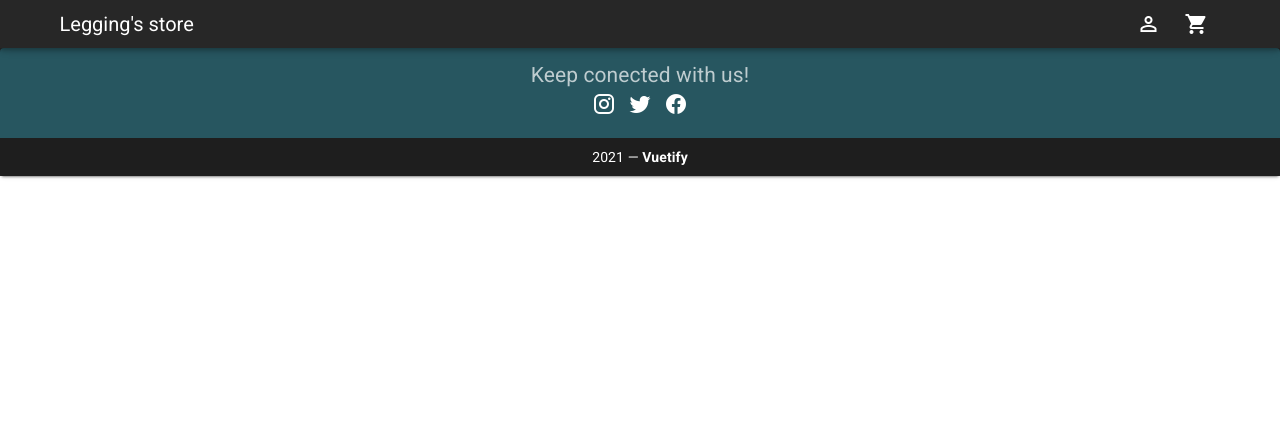
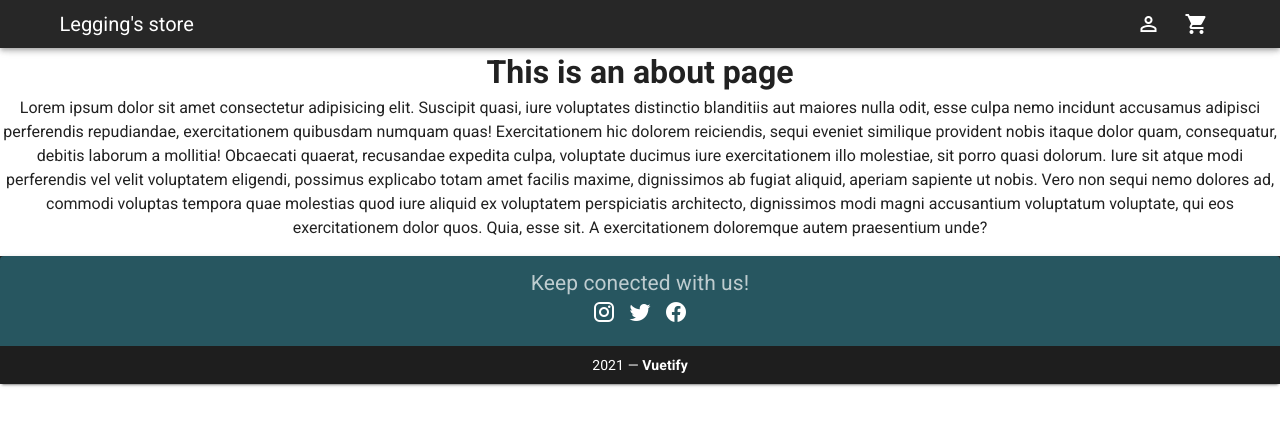
Before and after one commit to LighuenR/shop-project, a Vue app in the folder Frontend/: page /about in a window 1280 px wide. Shown: the top 426 px of the page. Built offline with nearby package versions, Linux system fonts and the light colour scheme.

Commit message:
Not much

```diff
--- a/Frontend/src/components/layout/Footer.vue
+++ b/Frontend/src/components/layout/Footer.vue
@@ -1,6 +1,6 @@
 !<template>
   <div>
-    <v-footer dark padless>
+    <v-footer dark padless class="footer">
       <v-card class="flex">
           <v-card-text class="back text-center">
           <h2> Keep conected with us!</h2>
@@ -47,6 +47,7 @@ export default {};
 </script>
 
 <style lang="scss" scoped>
+
 .back {
     background-color:#275660 ;
 
--- a/Frontend/src/views/About.vue
+++ b/Frontend/src/views/About.vue
@@ -1,5 +1,24 @@
 <template>
+
   <div class="about">
+    <h1>asdasdasd</h1>
     <h1>This is an about page</h1>
+    <p>Lorem ipsum dolor sit amet consectetur adipisicing elit. Suscipit quasi, iure voluptates distinctio blanditiis aut maiores nulla odit, esse culpa nemo incidunt accusamus adipisci perferendis repudiandae, exercitationem quibusdam numquam quas! Exercitationem hic dolorem reiciendis, sequi eveniet similique provident nobis itaque dolor quam, consequatur, debitis laborum a mollitia! Obcaecati quaerat, recusandae expedita culpa, voluptate ducimus iure exercitationem illo molestiae, sit porro quasi dolorum. Iure sit atque modi perferendis vel velit voluptatem eligendi, possimus explicabo totam amet facilis maxime, dignissimos ab fugiat aliquid, aperiam sapiente ut nobis. Vero non sequi nemo dolores ad, commodi voluptas tempora quae molestias quod iure aliquid ex voluptatem perspiciatis architecto, dignissimos modi magni accusantium voluptatum voluptate, qui eos exercitationem dolor quos. Quia, esse sit. A exercitationem doloremque autem praesentium unde?</p>
   </div>
 </template>
+
+
+<script>
+  export default {
+
+  }
+</script>
+
+<style lang="scss" scoped>
+.about {
+  display: grid;
+  place-items: center;
+  text-align: center;
+}
+
+</style>
```
